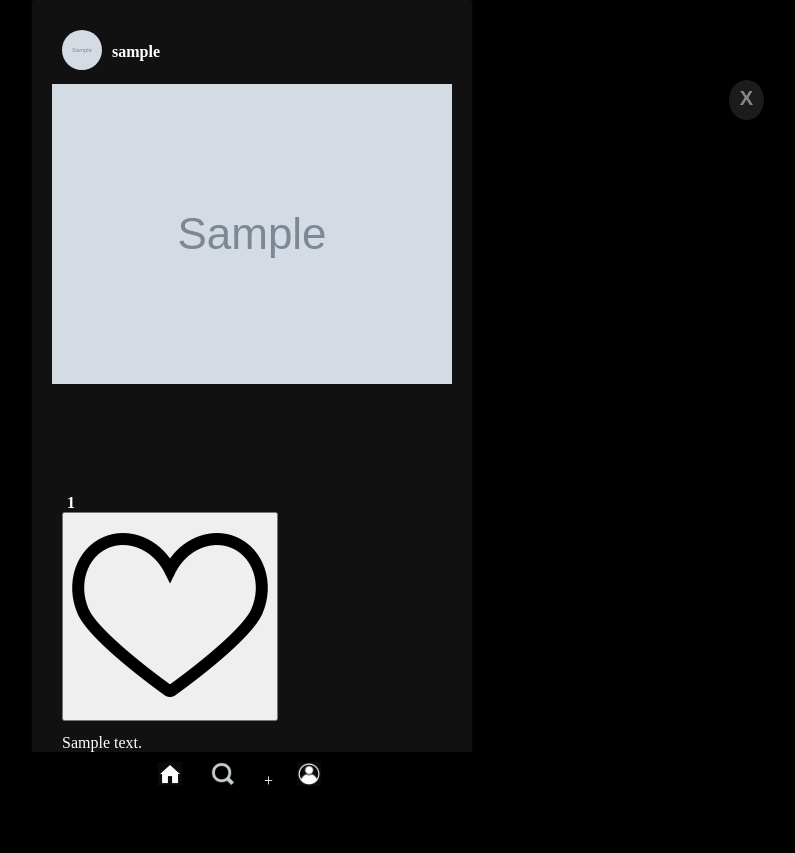
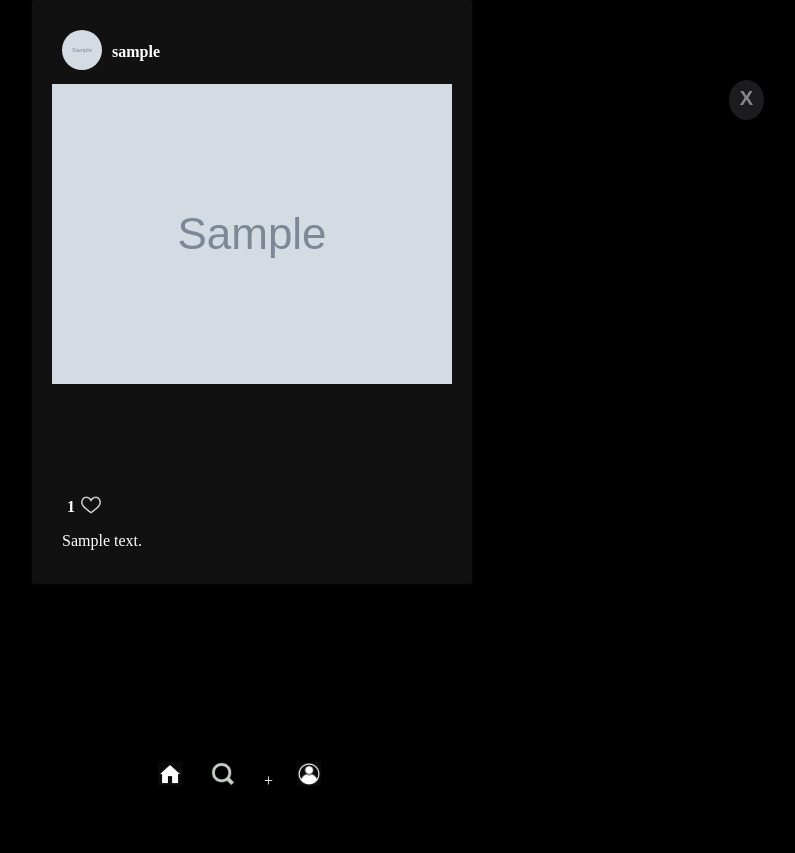
Before and after one commit to nicodiezz/fakeinstagram, a Django app: page /posts/post/1 in a window 1280 px wide. Shown: the whole page, without its empty margins (388-1183 px from the left). After the commit the page ends 786 px from the top, so only its background shows below. Run offline with Django 5.2, Linux system fonts and the light colour scheme; tables that the repository leaves empty hold one stand-in row (values such as "Sample post"); grey boxes marked "Sample" are stand-in pictures.

Commit message:
style button

```diff
--- a/fakeinstagram/home/static/css/style.css
+++ b/fakeinstagram/home/static/css/style.css
@@ -146,10 +129,18 @@ nav ul li a img {
 
 .likes {
     margin-bottom: 10px;
+    display: flex;
+    align-items: center;
 }
 
-.heart-icon {
-    color: #ed4956; /* Color del corazón de Instagram */
+.likes button {
+    background-color: transparent;
+    border: none;
+}
+.likes img{
+    width: 20px;
+    height: 20px;
+    filter: invert(1);
 }
 
 .likes-count {
```
Also changed, not shown: other parts of fakeinstagram/home/static/css/style.css (+18 -17 lines).
